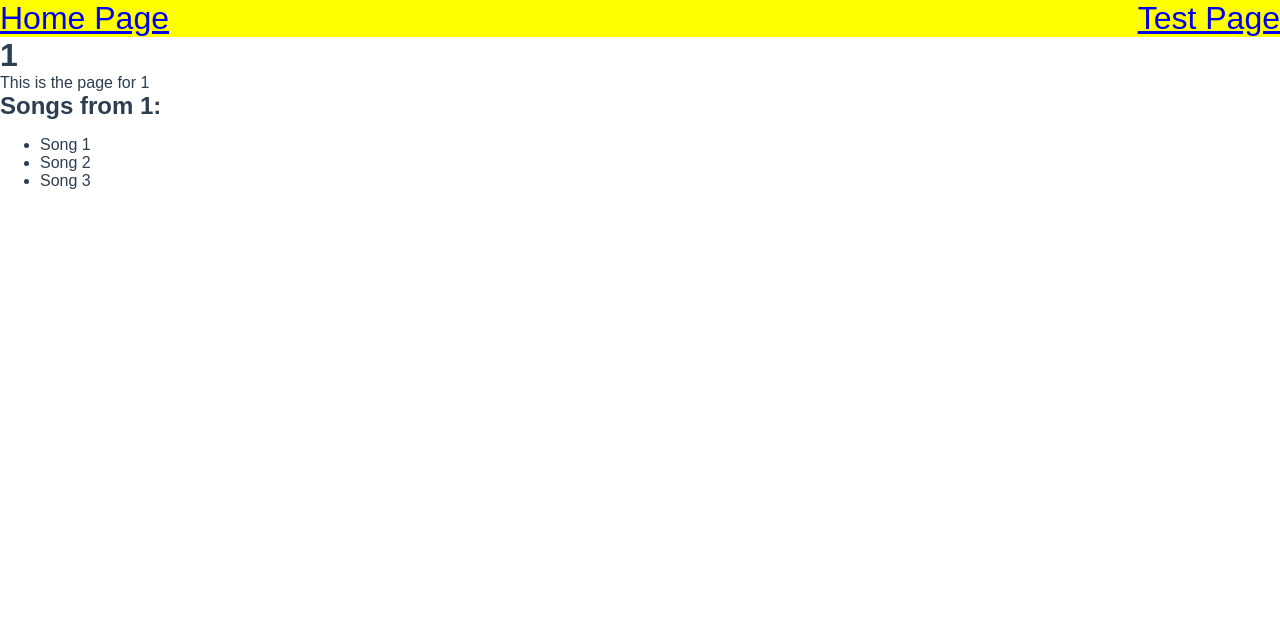
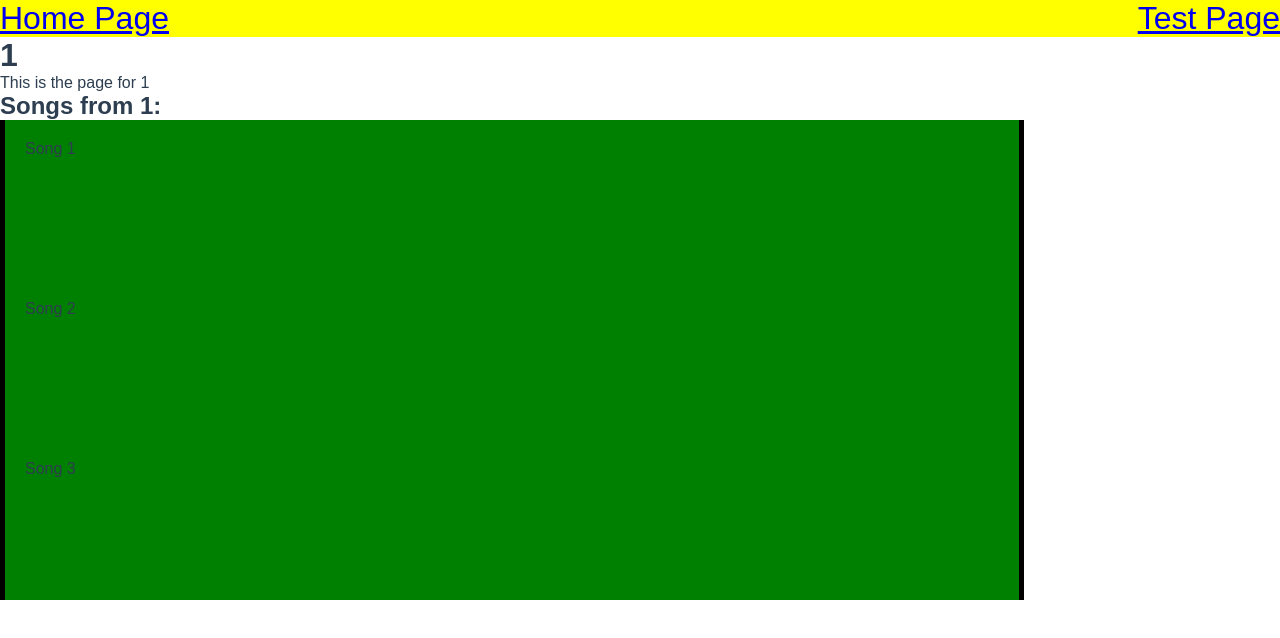
Before and after one commit to Pondering-Apple/vue-NFSA, a Vue app: page /CollectionList/1 in a window 1280 px wide. Shown: the top 638 px of the page. Built offline with nearby package versions, Linux system fonts and the light colour scheme; no server answers.

Commit message:
fixed the usa issue. hopefully this works on github as welll

```diff
--- a/src/components/CollectionList.vue
+++ b/src/components/CollectionList.vue
@@ -1,5 +1,5 @@
 <template>
-  <div class="collectionContainer">
+  <!-- <div class="collectionContainer">
     <div class="itemContainer">
       <div class="imagePlaceHolder"></div>
       <div class="itemInformation">
@@ -10,7 +10,7 @@
         </div>
       </div>
     </div>
-  </div>
+  </div> -->
 </template>
 
 <script>
@@ -20,7 +20,7 @@ export default {
 </script>
 
 <style>
-.collectionContainer {
+/* .collectionContainer {
   width: 100vw;
   height: 100vh;
   display: flex;
@@ -55,5 +55,5 @@ export default {
   display: flex;
   flex-direction: row;
   justify-content: space-between;
-}
+} */
 </style>
--- a/src/components/CountryPage.vue
+++ b/src/components/CountryPage.vue
@@ -5,11 +5,16 @@
     <!-- <div v-if="errorMessages">{{ errorMessages }}</div> -->
     <div>
       <h2>Songs from {{ countryName }}:</h2>
-      <ul>
-        <li v-for="song in songs" :key="song.id">
-          {{ song.title }}
-        </li>
-      </ul>
+      <div v-for="song in songs" :key="song.id" class="itemContainer">
+        <div v-if="(song.hasMedia = false)">
+          <p>This is where the image shall be</p>
+        </div>
+        <p>{{ song.title }}</p>
+        <p>{{ song.countries }}</p>
+        <p>{{ song.forms }}</p>
+        <!-- <p>{{ song.parentTitle.genres }}</p> -->
+        <!-- <p>{{ song.productionDates.type }}</p> -->
+      </div>
     </div>
   </div>
 </template>
@@ -36,8 +41,8 @@ export default {
     this.fetchSongsByCountry(this.countryName)
   },
   methods: {
-    fetchSongsByCountry() {
-      const url = `https://api.collection.nfsa.gov.au/search?&query=songs&countries=Australia` // Encode the country name
+    fetchSongsByCountry(countryName) {
+      const url = `https://api.collection.nfsa.gov.au/search?&query=songs&countries=${encodeURIComponent(countryName)}` // Encode the country name
       // ${encodeURIComponent(countryName)} This goes on the end of the url for dynamic country names
       fetch(url)
         .then((response) => response.json())
@@ -59,4 +64,47 @@ export default {
 }
 </script>
 
-<style scoped></style>
+<style scoped>
+template {
+  display: flex;
+  flex-direction: column;
+  align-items: center;
+  margin-top: 20px;
+}
+.collectionContainer {
+  width: 100vw;
+  height: 100vh;
+  display: flex;
+  justify-content: center;
+}
+.itemContainer {
+  width: 80%;
+  height: 20vh;
+  display: flex;
+  padding: 20px;
+  background-color: green;
+  border-left: 5px solid black;
+  border-right: 5px solid black;
+  box-sizing: border-box;
+}
+.imagePlaceHolder {
+  height: 100%;
+  width: 25vh;
+  margin-right: 7%;
+  display: inline-block;
+  background-color: yellow;
+}
+.itemInformation {
+  display: flex;
+  flex-direction: column;
+  justify-content: space-between;
+  width: 90%;
+  box-sizing: border-box;
+}
+.itemLink {
+  width: 80%;
+  display: flex;
+  flex-direction: row;
+  justify-content: space-between;
+}
+</style>
--- a/src/components/HomePage.vue
+++ b/src/components/HomePage.vue
@@ -39,11 +39,19 @@ export default {
     handleCountryClick(event) {
       const country = event.target.closest('path') // Get the clicked country element
       if (country) {
-        const countryName = country.getAttribute('title') // Extract the country name
+        let countryName = country.getAttribute('title') // Extract the country name
         const encodedCountryName = encodeURIComponent(countryName) // Encode the country name
-        console.log(`Clicked on: ${countryName}`)
+        if (encodedCountryName == 'United%20States') {
+          this.encodedCountryName = 'U.S.A'
+          console.log(`Clicked on: U.S.A`)
 
-        this.$router.push(`/CollectionList/${encodedCountryName}`) // Navigate to the country page
+          this.$router.push(`/CollectionList/U.S.A`)
+        } else {
+          this.encodedCountryName = encodedCountryName
+          console.log(`Clicked on: ${countryName}`)
+
+          this.$router.push(`/CollectionList/${encodedCountryName}`)
+        } // Navigate to the country page
 
         // Here you can navigate to another page or perform other actions based on the clicked country
       }
```
Also changed, not shown: 3 other files (tests, documents, lock files or other folders).
